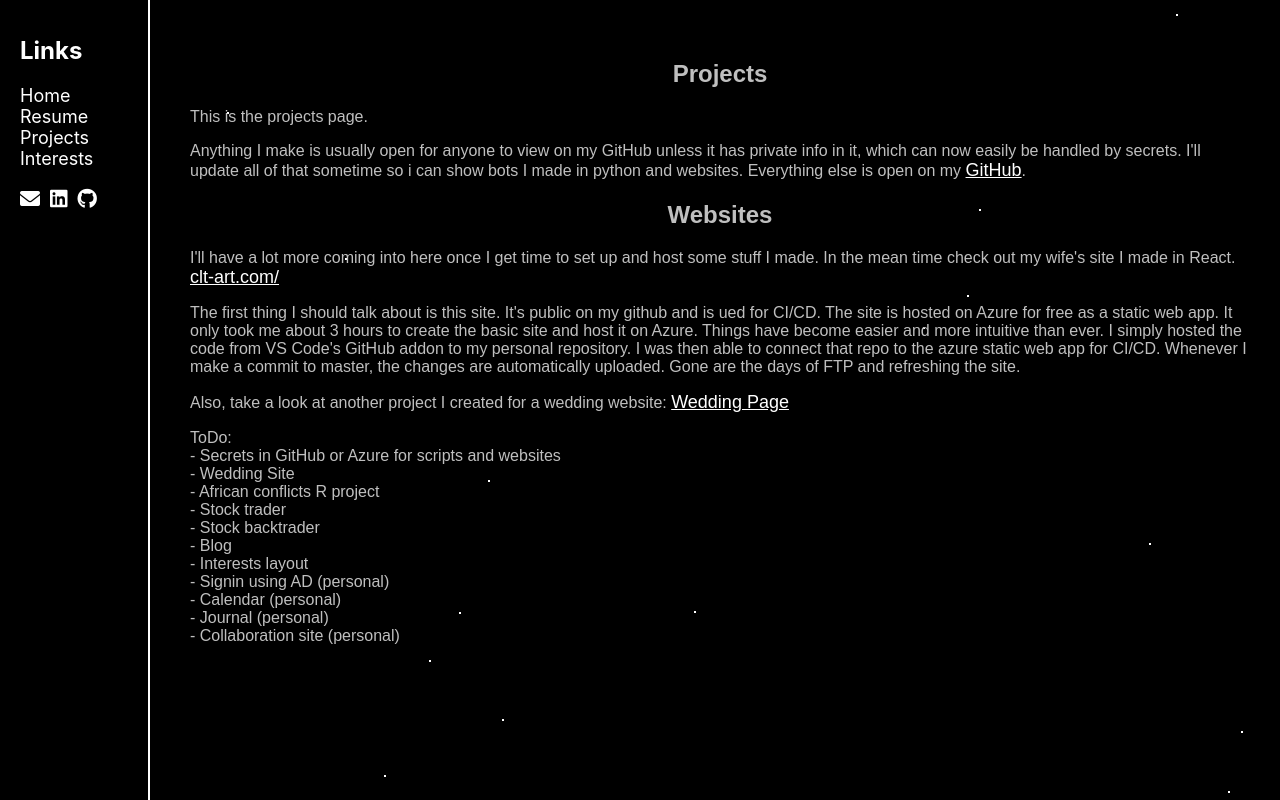
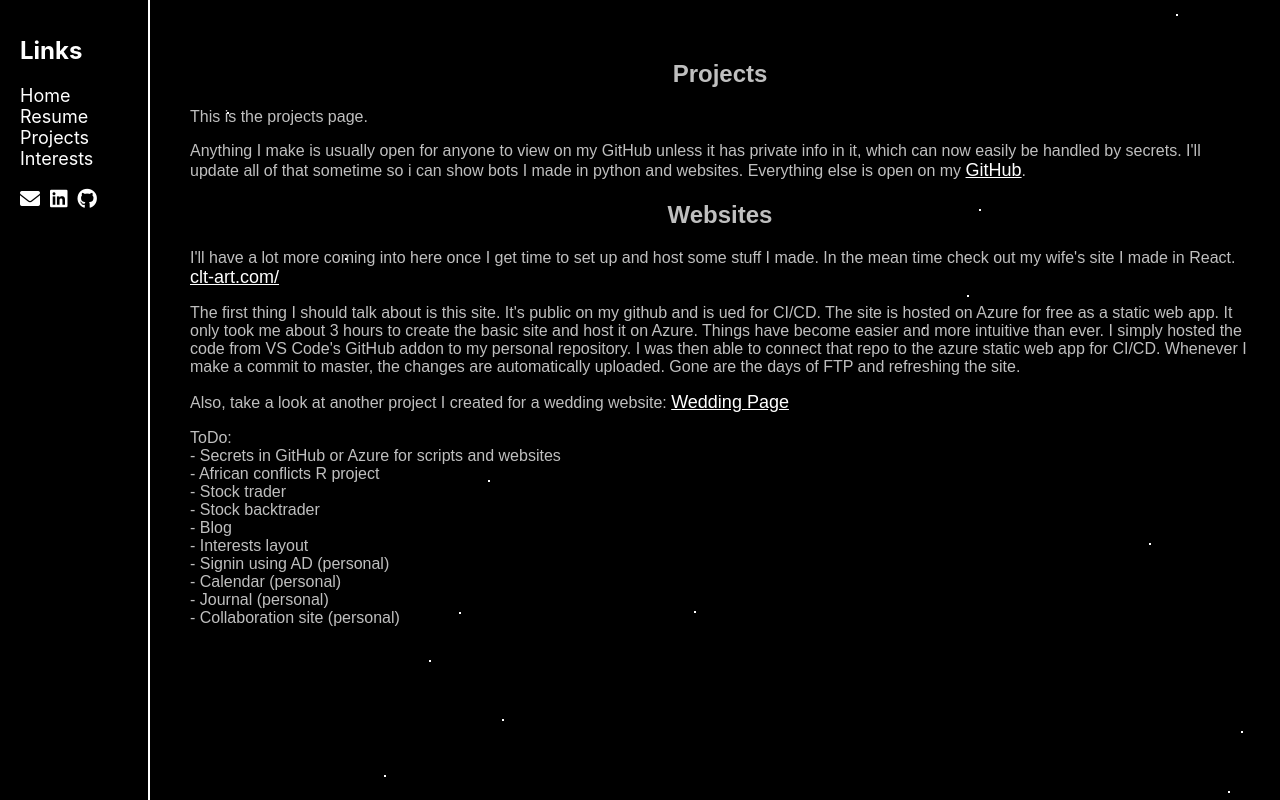
Before and after one commit to tmcnairbledsoe/mcnair-portfolio-site, a React (Create React App) app: page /projects in a window 1280 px wide. Shown: the top 800 px of the page. Built offline with nearby package versions, Linux system fonts and the light colour scheme.

Commit message:
update ToDo

```diff
--- a/src/components/Projects.js
+++ b/src/components/Projects.js
@@ -33,8 +33,6 @@ const Projects = () => {
         <br></br>
         - Secrets in GitHub or Azure for scripts and websites
         <br></br>
-        - Wedding Site
-        <br></br>
         - African conflicts R project
         <br></br>
         - Stock trader
```
